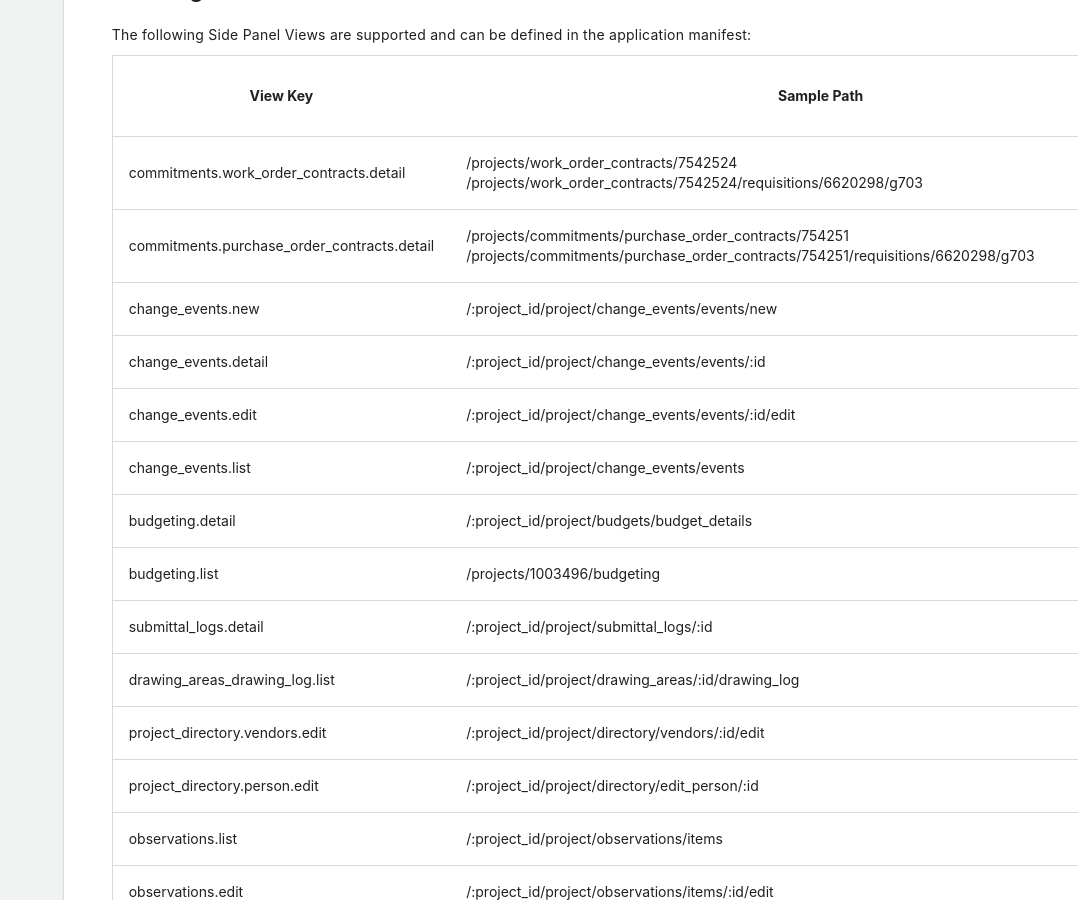
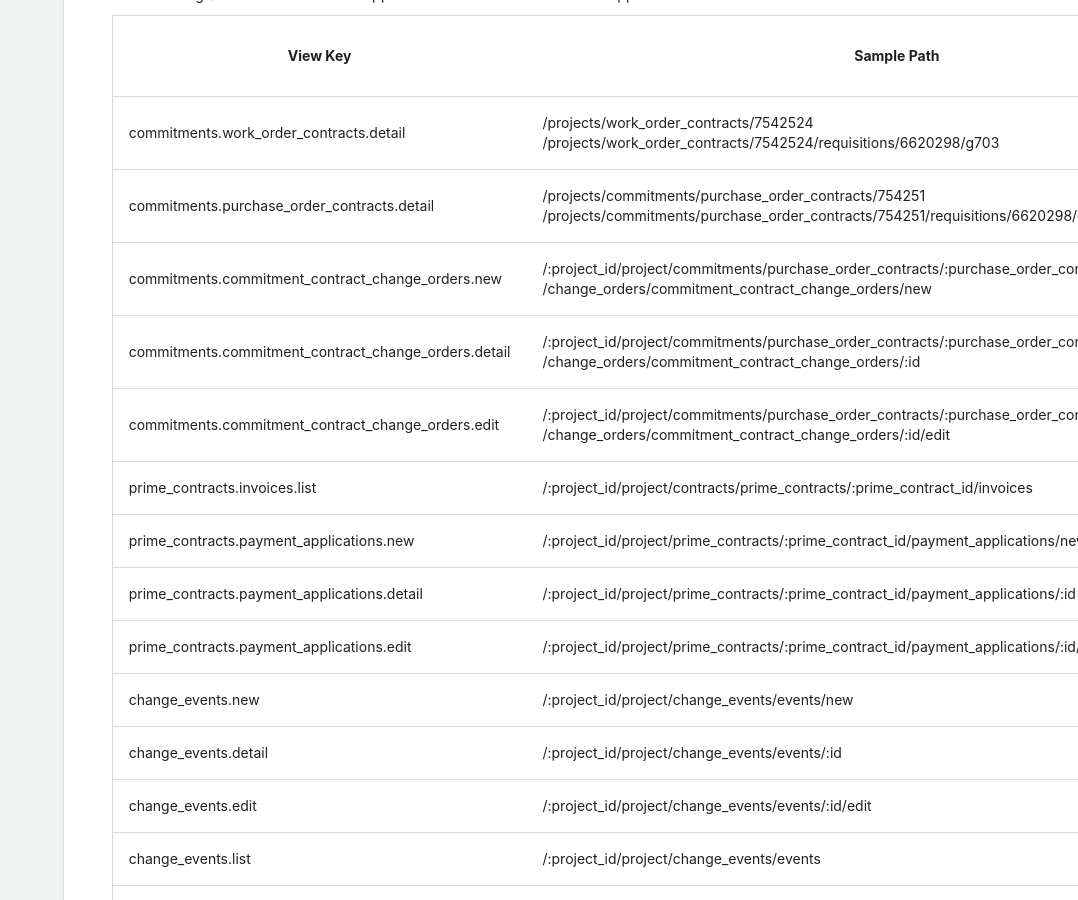
Before and after one commit to procore/documentation, a Jekyll site: the page built from building_applications/building_side_panel_apps.md, in a window 1280 px wide and 900 px high, scrolled down 2166 px. Shown: the whole window, without its empty margins (202-1280 px from the left). Built offline with Jekyll 4.4.1, drawn with Linux system fonts in a browser that asks for light colours; comment, search, counter and statistics services are not loaded.

Commit message:
Adding new views as implemented in DMX-3969

```diff
--- a/building_applications/building_side_panel_apps.md
+++ b/building_applications/building_side_panel_apps.md
@@ -66,6 +66,13 @@ The following Side Panel Views are supported and can be defined in the applicati
 |----------|-------------|
 | commitments.work_order_contracts.detail | /projects/work_order_contracts/7542524<br> /projects/work_order_contracts/7542524/requisitions/6620298/g703 |
 | commitments.purchase_order_contracts.detail | /projects/commitments/purchase_order_contracts/754251<br> /projects/commitments/purchase_order_contracts/754251/requisitions/6620298/g703 |
+| commitments.commitment_contract_change_orders.new | /:project_id/project/commitments/purchase_order_contracts/:purchase_order_contract_id<br >/change_orders/commitment_contract_change_orders/new |
+| commitments.commitment_contract_change_orders.detail | /:project_id/project/commitments/purchase_order_contracts/:purchase_order_contract_id<br >/change_orders/commitment_contract_change_orders/:id |
+| commitments.commitment_contract_change_orders.edit |/:project_id/project/commitments/purchase_order_contracts/:purchase_order_contract_id<br >/change_orders/commitment_contract_change_orders/:id/edit |
+| prime_contracts.invoices.list | /:project_id/project/contracts/prime_contracts/:prime_contract_id/invoices |
+| prime_contracts.payment_applications.new | /:project_id/project/prime_contracts/:prime_contract_id/payment_applications/new  |
+| prime_contracts.payment_applications.detail | /:project_id/project/prime_contracts/:prime_contract_id/payment_applications/:id |
+| prime_contracts.payment_applications.edit | /:project_id/project/prime_contracts/:prime_contract_id/payment_applications/:id/edit |
 | change_events.new | /:project_id/project/change_events/events/new |
 | change_events.detail | /:project_id/project/change_events/events/:id |
 | change_events.edit | /:project_id/project/change_events/events/:id/edit |
```
